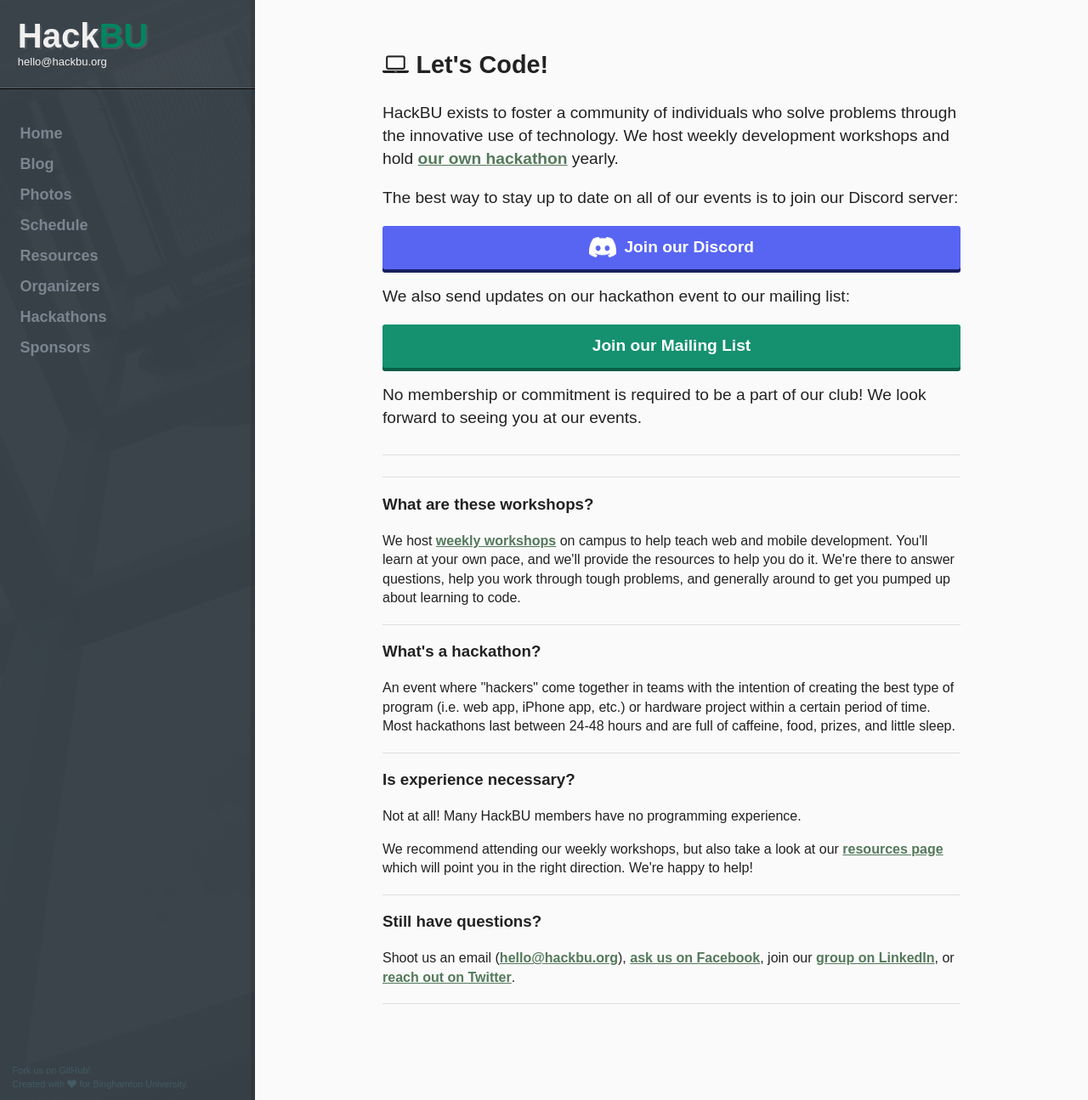
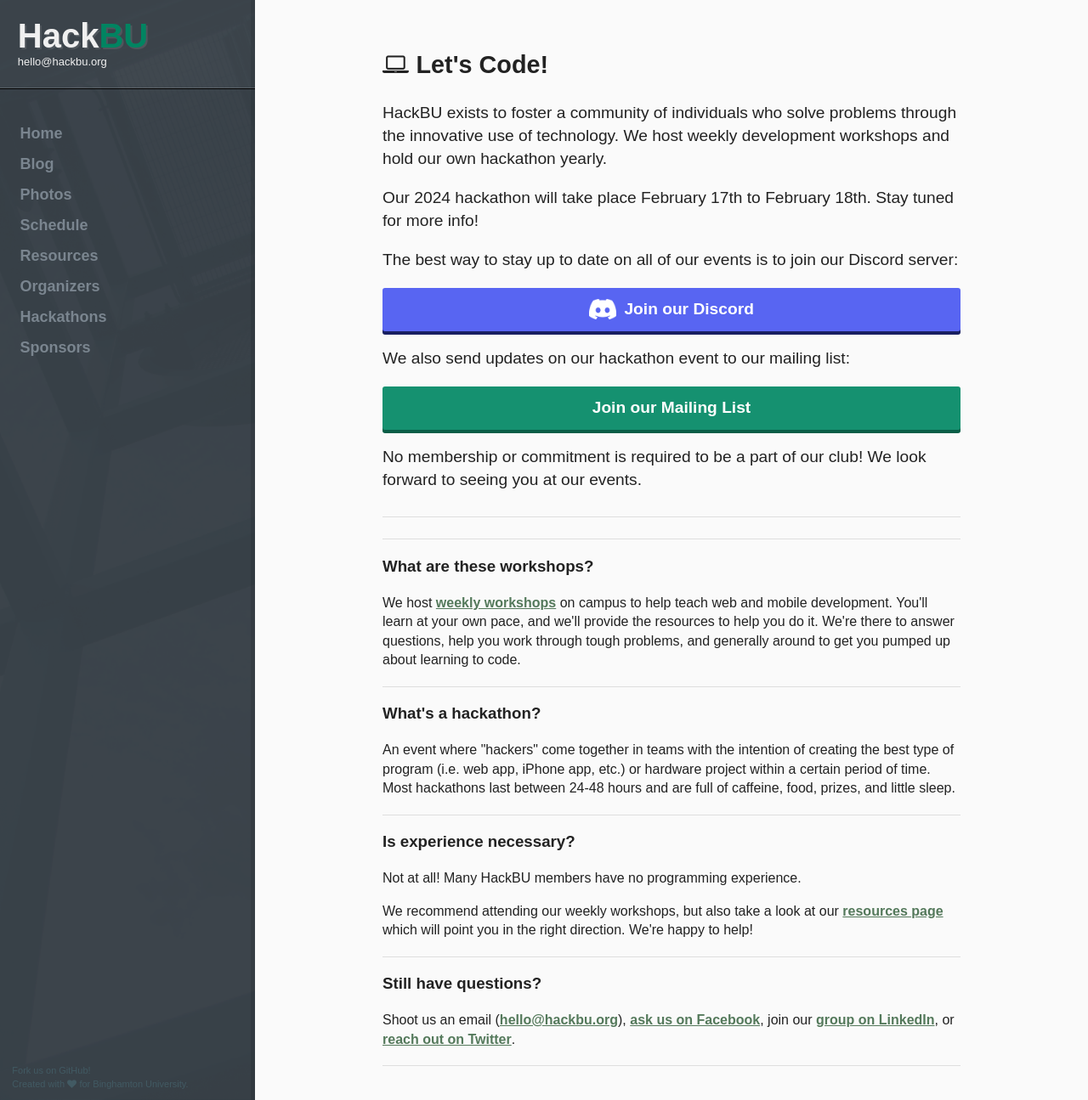
Before and after one commit to hackbinghamton/hackbinghamton.github.io, a Jekyll site: the page built from index.html, in a window 1280 px wide and 1295 px high. Shown: the whole window at 85% size. Built offline with Jekyll 4.4.1, drawn with Linux system fonts in a browser that asks for light colours.

Commit message:
index: update for HackBU 2024

```diff
--- a/index.html
+++ b/index.html
@@ -7,8 +7,10 @@ layout: default
 
 <div class="article article-introduction">
 	<h2><i class="fa fa-laptop"></i>Let's Code!</h2>
-	<p>HackBU exists to foster a community of individuals who solve problems through the innovative use of technology. We host weekly development workshops and hold <a href="http://hackbu.org/2023/" title="The HackBU Hackathon">our own hackathon</a> yearly.
+	<p>HackBU exists to foster a community of individuals who solve problems through the innovative use of technology. We host weekly development workshops and hold our own hackathon yearly.
 	</p>
+
+	<p>Our 2024 hackathon will take place <time datetime="2024-02-17">February 17th</time> to <time datetime="2024-02-18">February 18th</time>. Stay tuned for more info!</p>
 
 	<p>The best way to stay up to date on all of our events is to join our Discord server:</p>
 
```
